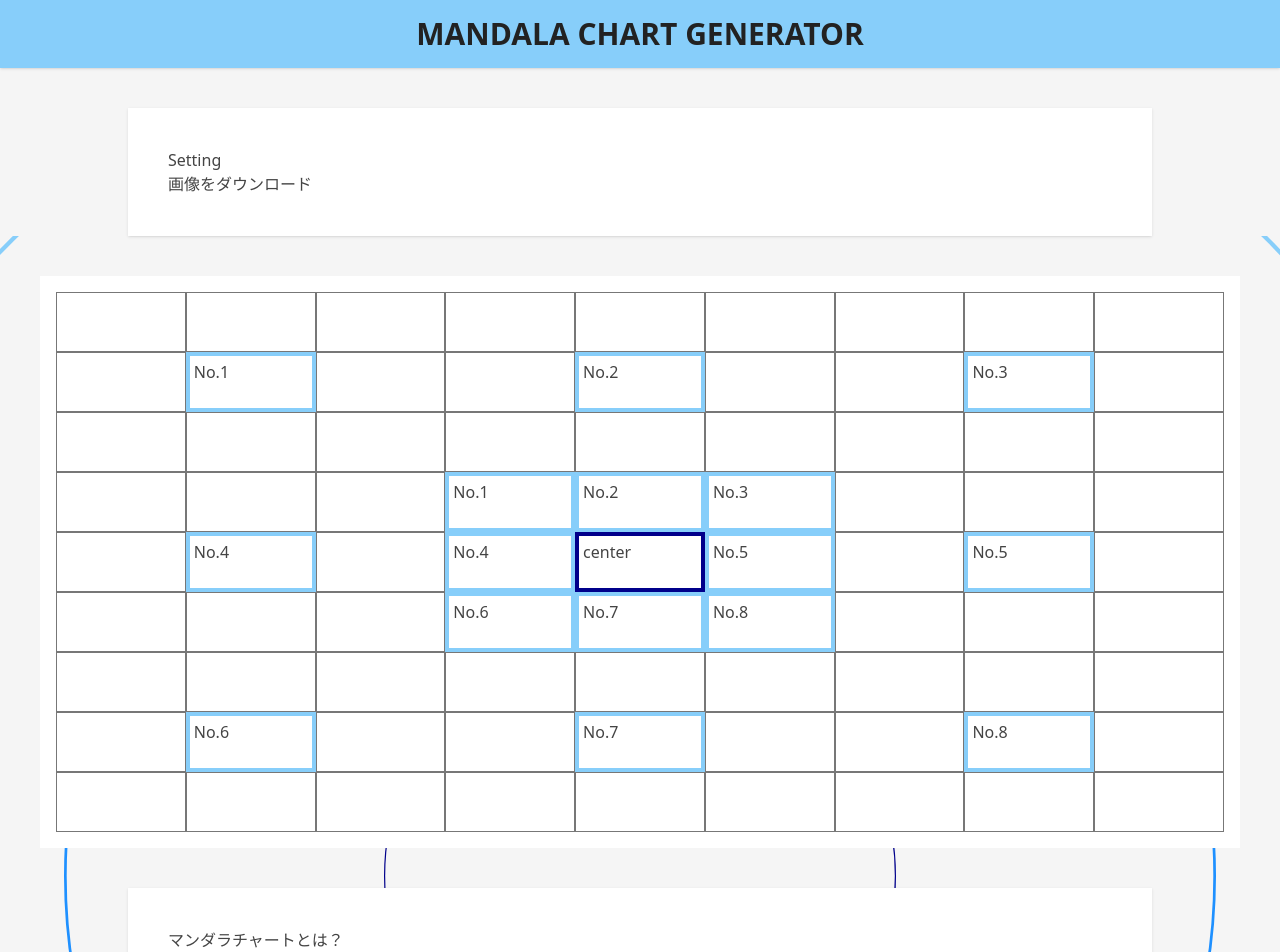
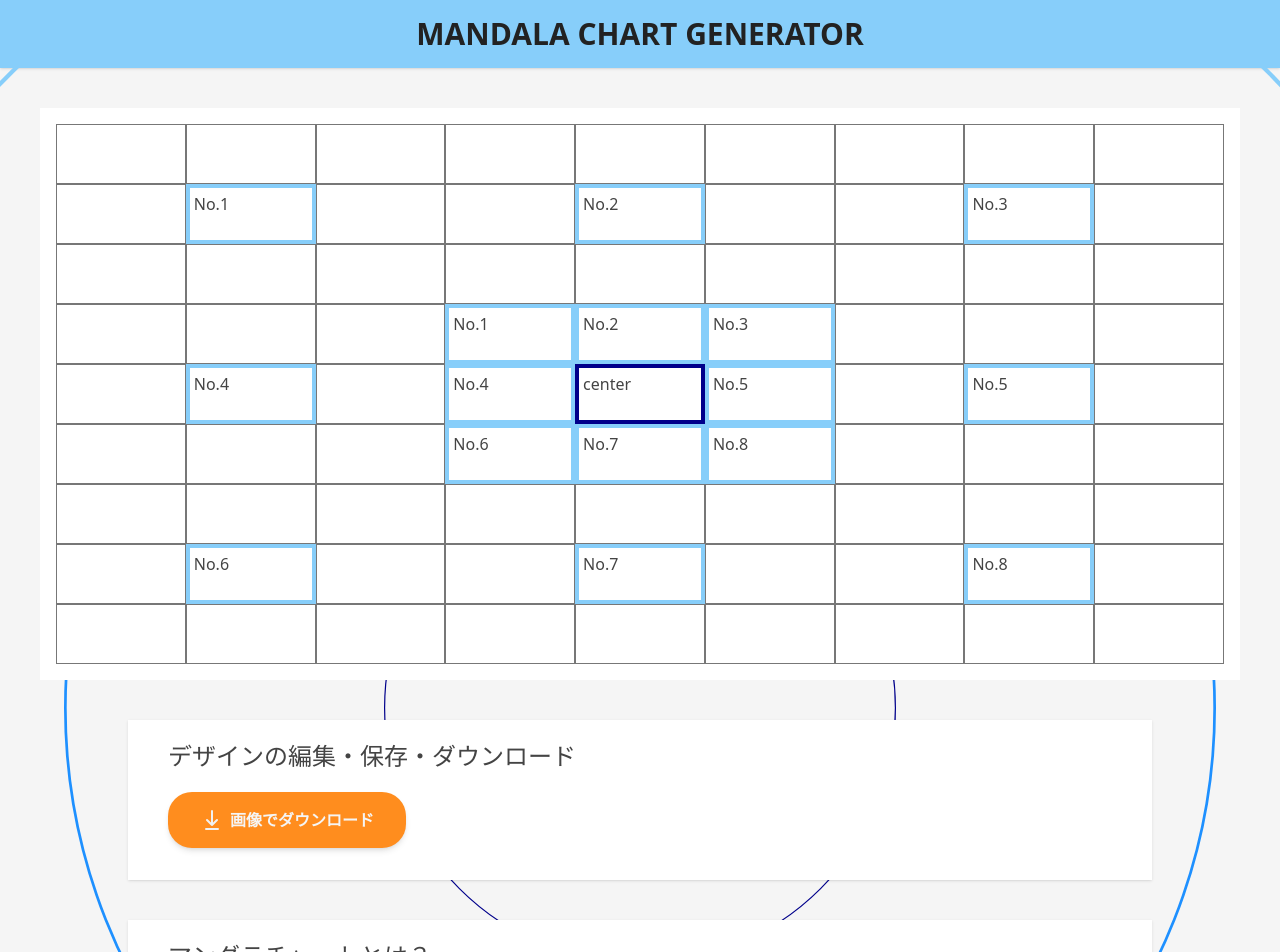
Before and after one commit to kapibara99/mandala_chart, a React (Vite) app: page / in a window 1280 px wide. Shown: the top 952 px of the page. Built offline with nearby package versions, Linux system fonts and the light colour scheme.

Commit message:
download button and contents heading style 整備

```diff
--- a/src/components/contentBox.tsx
+++ b/src/components/contentBox.tsx
@@ -1,9 +1,8 @@
-export default function ContentBox({
-  children,
-}: {
-  children: React.ReactNode;
-}) {
+export default function ContentBox({ children, title }: { children: React.ReactNode; title: string }) {
   return (
-    <div className="w-4/5 mt-10 m-auto p-10 bg-white shadow-sm relative z-1">{children}</div>
+    <section className="w-4/5 mt-10 m-auto pt-5 px-10 pb-8 bg-white shadow-sm relative z-1">
+      <h2 className="text-2xl text-bold mb-5">{title}</h2>
+      <div>{children}</div>
+    </section>
   );
 }
--- a/src/components/downloadImage.tsx
+++ b/src/components/downloadImage.tsx
@@ -30,7 +30,31 @@ export default function DownloadImage() {
   return (
     <div>
       {/* 画像化を実行するボタン */}
-      <button onClick={onClickExport}>画像をダウンロード</button>
+      <button
+        type="button"
+        onClick={onClickExport}
+        className="cursor-pointer relative flex gap-1.5 px-8 py-4 bg-attention text-base rounded-3xl hover:opacity-60 transition font-semibold shadow-md"
+      >
+        <svg xmlns="http://www.w3.org/2000/svg" fill="none" viewBox="0 0 24 24" height="24px" width="24px">
+          <g stroke-width="0" id="SVGRepo_bgCarrier"></g>
+          <g stroke-linejoin="round" stroke-linecap="round" id="SVGRepo_tracerCarrier"></g>
+          <g id="SVGRepo_iconCarrier">
+            {" "}
+            <g id="Interface / Download">
+              {" "}
+              <path
+                stroke-linejoin="round"
+                stroke-linecap="round"
+                stroke-width="2"
+                stroke="#f1f1f1"
+                d="M6 21H18M12 3V17M12 17L17 12M12 17L7 12"
+                id="Vector"
+              ></path>{" "}
+            </g>{" "}
+          </g>
+        </svg>
+        画像でダウンロード
+      </button>
     </div>
   );
 }
--- a/src/main.tsx
+++ b/src/main.tsx
@@ -14,15 +14,14 @@ createRoot(document.getElementById("root")!).render(
   <StrictMode>
     <Base>
       <Header />
-      <ContentBox>
-        <h2>Setting</h2>
-        <DownloadImage />
-      </ContentBox>
       <BackendCircleAnimation>
         <ChartMain />
       </BackendCircleAnimation>
-      <ContentBox>
-        <h2>マンダラチャートとは？</h2>
+      <ContentBox title="デザインの編集・保存・ダウンロード">
+        <DownloadImage />
+      </ContentBox>
+      <ContentBox title="マンダラチャートとは？">
+        <p>aaaa</p>
       </ContentBox>
       <Footer />
     </Base>
```
